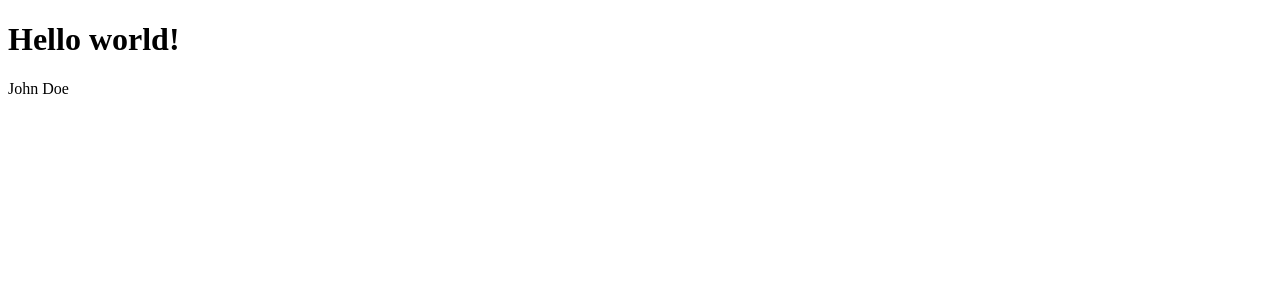
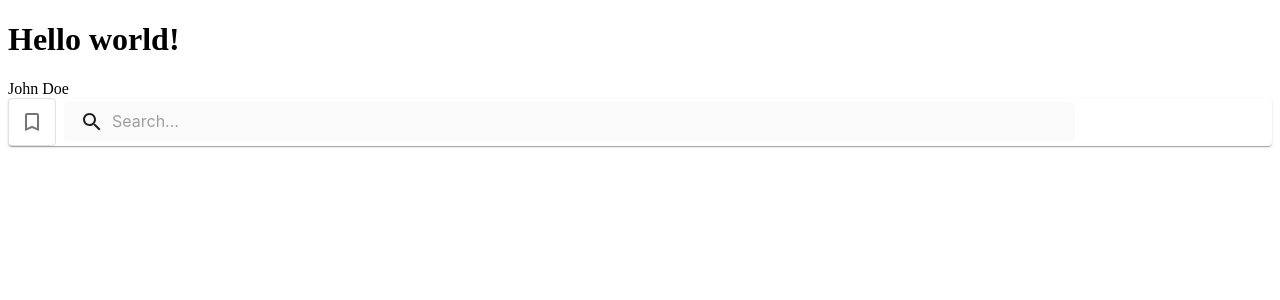
Before and after one commit to sasa9477/my-memo-app, a Next.js app: page / in a window 1280 px wide. Shown: the top 300 px of the page. Built offline with nearby package versions, Linux system fonts and the light colour scheme.

Commit message:
検索バーの追加

```diff
--- /dev/null
+++ b/src/components/SearchBar.tsx
@@ -0,0 +1,80 @@
+import { ApprovalSharp } from "@mui/icons-material"
+import { alpha, InputBase, Paper, styled, ToggleButton } from "@mui/material"
+import { useState } from "react"
+import { BookmarkBorderIcon } from "./icons/BookmarkBorderIcon"
+import { BookmarkIcon } from "./icons/BookmarkIcon"
+import { SearchIcon } from "./icons/SearchIcon"
+
+type SearchBarProps = {
+}
+
+const SearchBar: React.FC<SearchBarProps> = (): JSX.Element => {
+  const [ bookmarkSearch, setBookmarkSearch ] = useState(false)
+
+  const SearchBase = styled('div')(({ theme }) => ({
+    position: 'relative',
+    borderRadius: theme.shape.borderRadius,
+    backgroundColor: alpha(theme.palette.common.black, 0.02),
+    '&:hover': {
+      backgroundColor: alpha(theme.palette.common.black, 0.1),
+    },
+    marginLeft: theme.spacing(1),
+    width: '80%',
+    [theme.breakpoints.up('sm')]: {
+      marginLeft: theme.spacing(1),
+      width: '80%',
+    },
+  }))
+
+  const SearchIconWrapper = styled('div')(({ theme }) => ({
+    padding: theme.spacing(0, 2),
+    height: '100%',
+    position: 'absolute',
+    pointerEvents: 'none',
+    display: 'flex',
+    alignItems: 'center',
+    justifyContent: 'center'
+  }))
+
+  const StyledInputBase = styled(InputBase)(({ theme }) => ({
+    color: 'inherit',
+    '& .MuiInputBase-input': {
+      padding: theme.spacing(1, 1, 1, 0),
+      paddingLeft: `calc(1em + ${theme.spacing(4)})`,
+      transition: theme.transitions.create('width'),
+      width: '100%',
+      [theme.breakpoints.up('sm')]: {
+        width: '12ch',
+        '&:focus': {
+          width: '20ch',
+        },
+      },
+    },
+  }))
+
+  return (
+    <Paper
+      elevation={1}
+      sx={{
+        display: 'flex',
+        alignItems: 'center'
+      }}>
+      <ToggleButton
+        value='bookmarkSerchToogleButton'
+        onChange={() => setBookmarkSearch(bookmarkSearch => !bookmarkSearch)}>
+        {bookmarkSearch ? <BookmarkIcon/> : <BookmarkBorderIcon/>}
+      </ToggleButton>
+      <SearchBase>
+        <SearchIconWrapper>
+          <SearchIcon/>
+        </SearchIconWrapper>
+        <StyledInputBase
+          inputProps={{ spellCheck: false}}
+          placeholder='Search...'
+        />
+      </SearchBase>
+    </Paper>
+  )
+}
+
+export default SearchBar
--- /dev/null
+++ b/src/components/icons/BookmarkBorderIcon.tsx
@@ -0,0 +1 @@
+export { default as BookmarkBorderIcon } from '@mui/icons-material/BookmarkBorder'
--- /dev/null
+++ b/src/components/icons/BookmarkIcon.tsx
@@ -0,0 +1 @@
+export { default as BookmarkIcon } from '@mui/icons-material/Bookmark'
--- /dev/null
+++ b/src/components/icons/SearchIcon.tsx
@@ -0,0 +1 @@
+export { default as SearchIcon } from '@mui/icons-material/Search'
--- a/src/pages/index.tsx
+++ b/src/pages/index.tsx
@@ -1,6 +1,7 @@
 import axios from 'axios'
 import type { NextPage } from 'next'
 import { useEffect, useState } from 'react'
+import SearchBar from '../components/SearchBar'
 import { HelloData } from './api/hello'
 
 const Home: NextPage = () => {
@@ -19,6 +20,7 @@ const Home: NextPage = () => {
     <>
       <h1>Hello world!</h1>
       <div>{johnDoe}</div>
+      <SearchBar></SearchBar>
     </>
   )
 }
```
